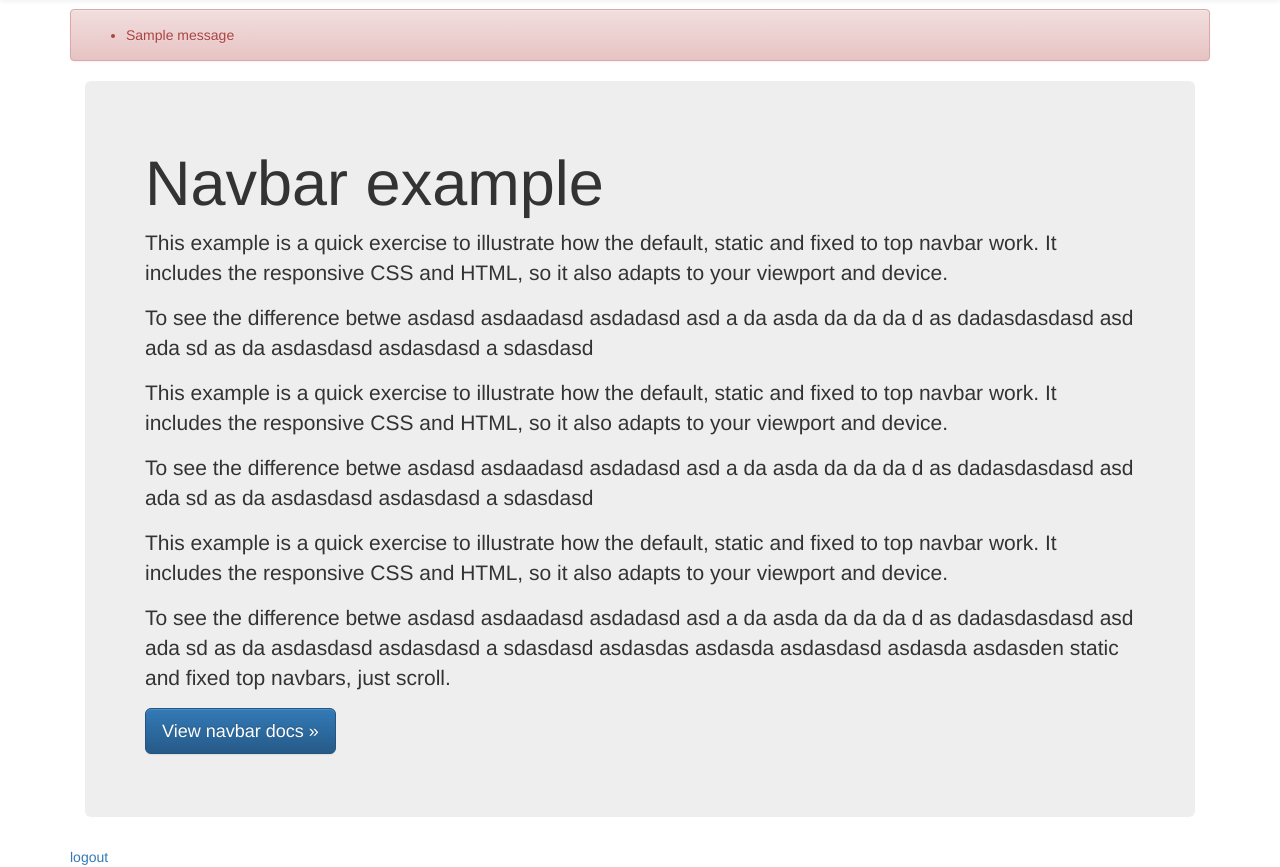
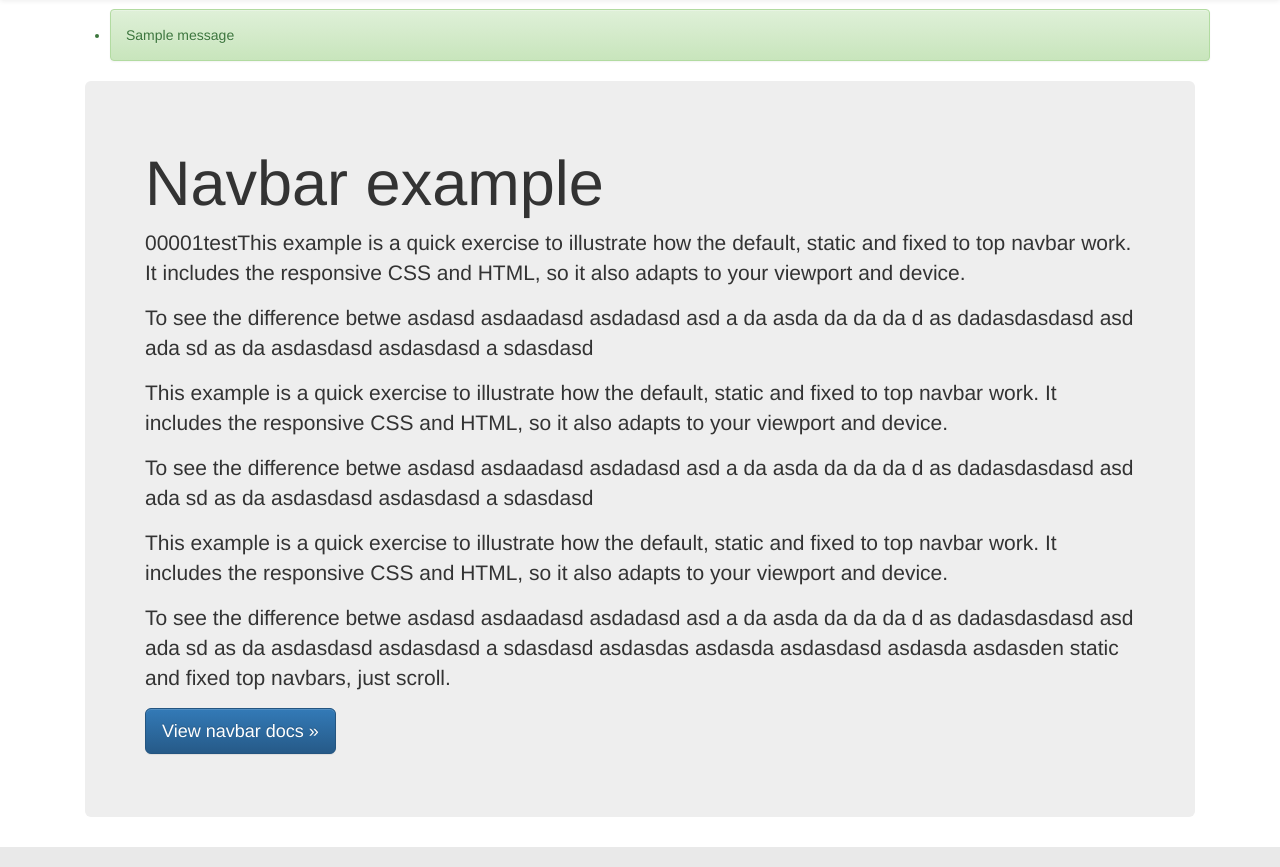
Before and after one commit to gofur/AHS, a Django app: page / in a window 1280 px wide. Shown: the part 51-918 px from the top of the page. Run offline with Django 3.2, Linux system fonts and the light colour scheme; a user stored in the database is signed in; data comes from the database, SQL or seed files in the repository; both versions use the stored data as it was after the commit; one stand-in notice (Sample message) is shown; some libraries are stand-ins or nearby versions.

Commit message:
update template

```diff
--- a/ahs/views.py
+++ b/ahs/views.py
@@ -3,6 +3,8 @@
 from django.http import HttpResponse, HttpResponseRedirect
 from django.shortcuts import render
 
+
+from setting_proyek.models import Proyek
 
 def login_view(request):
 
@@ -14,7 +16,6 @@
         user = authenticate(username=username, password=password)
         if user is not None:
             if user.is_active:
-                title = "My beautiful list of books"
                 login(request, user)
                 # message success
                 messages.success(request, "You're successfully logged in!")
@@ -24,11 +25,16 @@
         else:
             messages.error(request, "Your username and/or password were incorrect.")
 
-    return render(request, "login.html")
+    return render(request, "login.html", instance)
 
 def index(request):
     if request.user.is_authenticated():
-        return render(request,"index.html")
+        instance = Proyek.objects.get(pengguna_id=request.user.id)
+        context = {
+                "nomor_proyek": instance.nomor_proyek,
+                "nama_proyek": instance.nama_proyek,
+            }
+        return render(request,"index.html", context)
     else:
         return HttpResponseRedirect("/login/")
 
--- a/templates/index.html
+++ b/templates/index.html
@@ -13,7 +13,7 @@
 	<div class="jumbotron">
         <h1>Navbar example</h1>
 
-        <p>{{ request.title }}This example is a quick exercise to illustrate how the default, static and fixed to top navbar work. It includes the responsive CSS and HTML, so it also adapts to your viewport and device.</p>
+        <p>{{ nomor_proyek }}{{ nama_proyek }}This example is a quick exercise to illustrate how the default, static and fixed to top navbar work. It includes the responsive CSS and HTML, so it also adapts to your viewport and device.</p>
         <p>To see the difference betwe
         asdasd
 
@@ -119,12 +119,4 @@
       </div>
 </div>
 
-
-
-<br>
-{# {% if user.is_anonymous %} #}
-{# <a href="/login/">login</a> #}
-{# {% else %} #}
-<a href="/logout/">logout</a>
-{# {% endif %} #}
 {% endblock content %}
--- a/templates/messages_display.html
+++ b/templates/messages_display.html
@@ -1,9 +1,9 @@
 {% if messages %}
-<div class="messages alert alert-danger">
+<div class="messages">
 
   <ul class="messages">
       {% for message in messages %}
-      <li{% if message.tags %} class="{{ message.tags }}"{% endif %}>{% if "html_safe" in message.tags %}{{ message|safe}}{% else %}{{ message }}{% endif %}</li>
+      <li{% if message.tags %} class="alert alert-{{ message.tags }}"{% endif %}>{% if "html_safe" in message.tags %}{{ message|safe}}{% else %}{{ message }}{% endif %}</li>
       {% endfor %}
   </ul>
 
```
Also changed, not shown: db.sqlite3, 2 other files.
